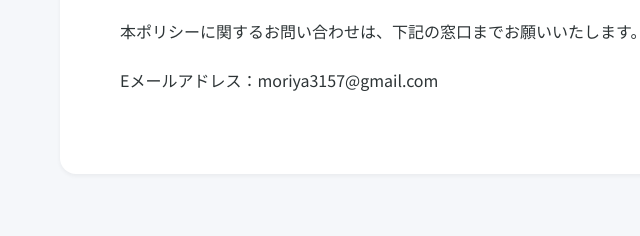
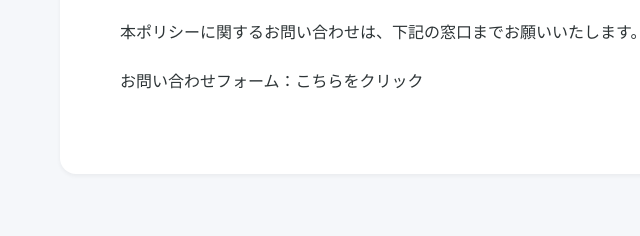
Before and after one commit to norimori123/tempratesugudeki, a website: page privacy.html in a window 1280 px wide. Shown: the part 1741-1977 px from the top of the page, 180-820 px from the left. Drawn offline with Linux system fonts and the light colour scheme.

Commit message:
Update contact links to Google Form

```diff
--- a/privacy.html
+++ b/privacy.html
@@ -99,7 +99,9 @@
                 <h2>第6条（お問い合わせ窓口）</h2>
                 <p>本ポリシーに関するお問い合わせは、下記の窓口までお願いいたします。</p>
                 <p>
-                    Eメールアドレス：moriya3157@gmail.com
+                    お問い合わせフォーム：<a
+                        href="https://docs.google.com/forms/d/e/1FAIpQLSfjM2j_XD_beBPk1S6KDnj4hb5GfUSvLvjQdqT28oyETzjHsg/viewform?usp=sharing"
+                        target="_blank" rel="noopener noreferrer">こちらをクリック</a>
                 </p>
             </div>
         </div>
```
Also changed, not shown: index.html (+2 -1 lines), tokusho.html (+2 -1 lines).
